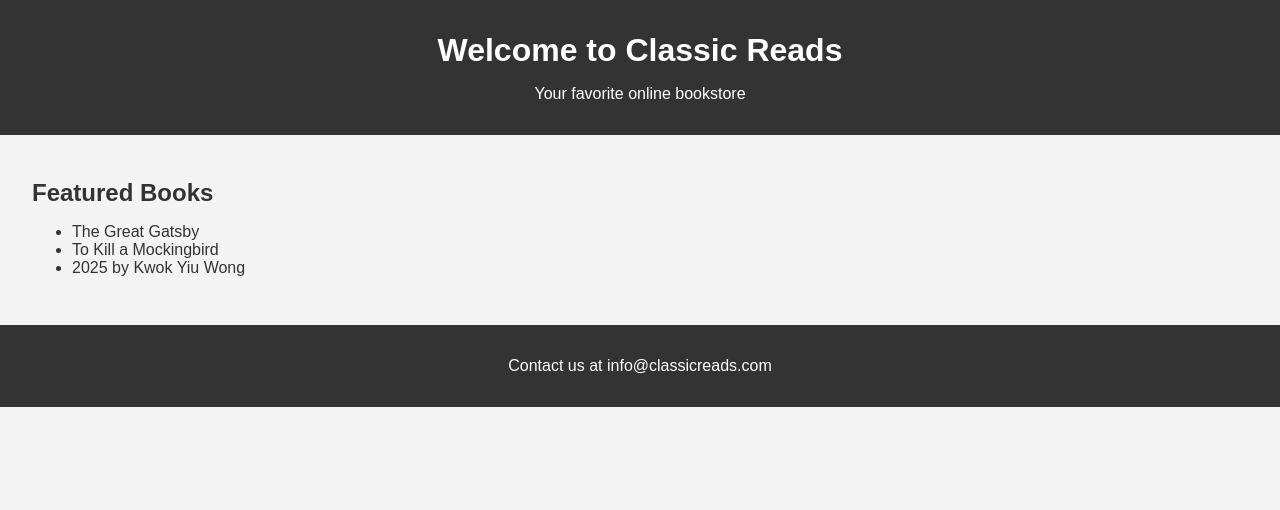
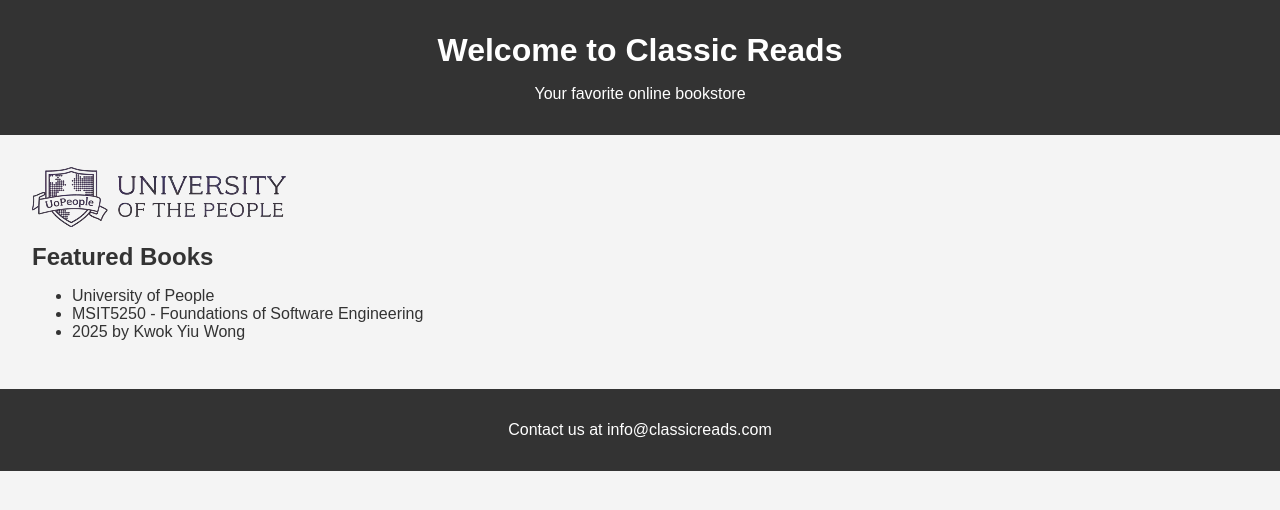
Before and after one commit to wkydanny/MSIT5250-Unit2, a plain HTML site: page index.html in a window 1280 px wide. Drawn offline with Linux system fonts and the light colour scheme.

Commit message:
Add a logo and change the content

```diff
--- a/index.html
+++ b/index.html
@@ -12,11 +12,12 @@
         <p>Your favorite online bookstore</p>
     </header>
     <main>
+	<img src="logo-uop.webp" alt="UofPeople_Logo">
         <section>
             <h2>Featured Books</h2>
             <ul>
-                <li>The Great Gatsby</li>
-                <li>To Kill a Mockingbird</li>
+                <li>University of People</li>
+                <li>MSIT5250 - Foundations of Software Engineering</li>
                 <li>2025 by Kwok Yiu Wong</li>
             </ul>
         </section>
```
Also changed, not shown: logo-uop.webp (added).
